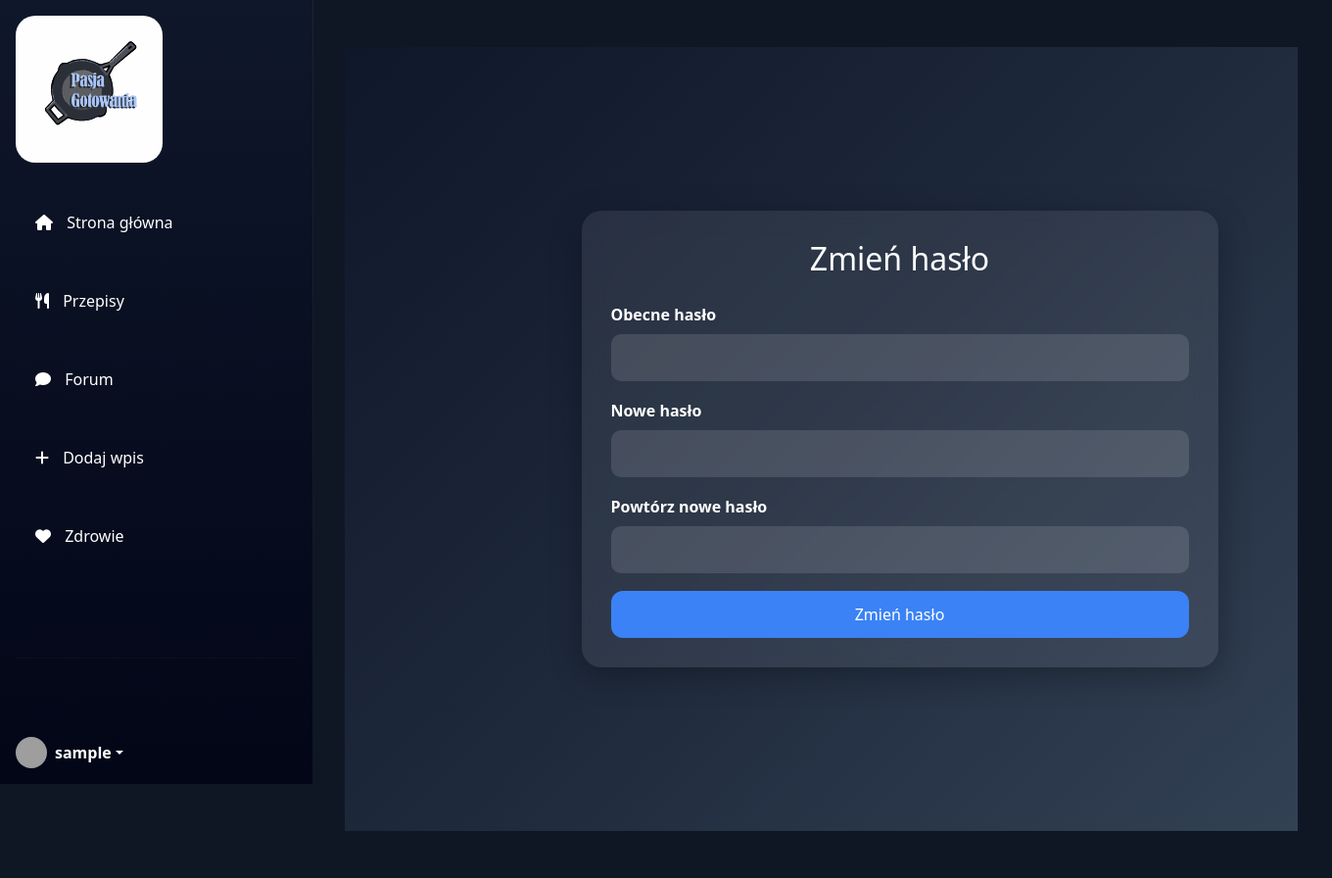
After one commit to kinczar/PasjaGotowania.pl, a Django app: page /profile/change-password/ in a window 1360 px wide. The commit adds this page. Shown: the whole page at 98% size. Run offline with Django 5.2, Linux system fonts and the light colour scheme; the visitor is signed in with stand-in values (Sample User, id 1); grey boxes are pictures that could not be loaded.

Commit message:
Improve user profile editing and password change

```diff
--- /dev/null
+++ b/webapp/accounts/templates/accounts/change_password.html
@@ -0,0 +1,97 @@
+{% extends 'main/layout/layout.html' %}
+
+{% block title %}Zmień hasło{% endblock %}
+
+{% block content %}
+<div class="edit-profile-wrapper">
+    <div class="edit-profile-card">
+        <h2>Zmień hasło</h2>
+
+        <form method="POST">
+            {% csrf_token %}
+
+            <div class="form-group">
+                <label for="{{ form.old_password.id_for_label }}">Obecne hasło</label>
+                {{ form.old_password }}
+            </div>
+
+            <div class="form-group">
+                <label for="{{ form.new_password1.id_for_label }}">Nowe hasło</label>
+                {{ form.new_password1 }}
+            </div>
+
+            <div class="form-group">
+                <label for="{{ form.new_password2.id_for_label }}">Powtórz nowe hasło</label>
+                {{ form.new_password2 }}
+            </div>
+
+            <button type="submit" class="save-btn">Zmień hasło</button>
+        </form>
+    </div>
+</div>
+
+<style>
+    .edit-profile-wrapper {
+        min-height: 100vh;
+        display: flex;
+        justify-content: center;
+        align-items: center;
+        padding: 40px 20px 40px 180px;
+        background: linear-gradient(135deg, #0f172a, #1e293b, #334155);
+    }
+
+    .edit-profile-card {
+        width: 100%;
+        max-width: 650px;
+        background: rgba(255, 255, 255, 0.08);
+        backdrop-filter: blur(12px);
+        -webkit-backdrop-filter: blur(12px);
+        border-radius: 20px;
+        padding: 30px;
+        color: white;
+        box-shadow: 0 8px 32px rgba(0, 0, 0, 0.3);
+    }
+
+    .edit-profile-card h2 {
+        text-align: center;
+        margin-bottom: 25px;
+    }
+
+    .form-group {
+        margin-bottom: 18px;
+    }
+
+    .form-group label {
+        display: block;
+        margin-bottom: 8px;
+        font-weight: bold;
+    }
+
+    .form-group input {
+        width: 100%;
+        padding: 12px;
+        border-radius: 10px;
+        border: none;
+        outline: none;
+        background: rgba(255, 255, 255, 0.12);
+        color: white;
+        box-sizing: border-box;
+    }
+
+    .save-btn {
+        width: 100%;
+        padding: 12px;
+        border: none;
+        border-radius: 12px;
+        background-color: #3b82f6;
+        color: white;
+        font-size: 16px;
+        cursor: pointer;
+        transition: 0.3s ease;
+    }
+
+    .save-btn:hover {
+        background-color: #2563eb;
+    }
+</style>
+{% endblock %}
--- a/webapp/accounts/urls.py
+++ b/webapp/accounts/urls.py
@@ -4,4 +4,5 @@ from . import views
 urlpatterns = [
     path('profile/', views.profile, name='profile'),
     path('profile/edit/', views.edit_profile, name='edit_profile'),
+path('profile/change-password/', views.change_password, name='change_password'),
 ]
--- a/webapp/accounts/views.py
+++ b/webapp/accounts/views.py
@@ -1,12 +1,20 @@
 from django.shortcuts import render, redirect
 from django.contrib.auth.decorators import login_required
+from django.contrib import messages
 from .forms import UserUpdateForm, ProfileUpdateForm
-
+from forum.models import Post
+from django.contrib.auth.forms import PasswordChangeForm
+from django.contrib.auth import update_session_auth_hash
 
 @login_required
 def profile(request):
-    return render(request, 'accounts/profile.html')
+    user_posts_count = Post.objects.filter(author=request.user).count()
 
+    context = {
+        'user_posts_count': user_posts_count,
+    }
+
+    return render(request, 'accounts/profile.html', context)
 
 @login_required
 def edit_profile(request):
@@ -21,6 +29,7 @@ def edit_profile(request):
         if user_form.is_valid() and profile_form.is_valid():
             user_form.save()
             profile_form.save()
+            messages.success(request, "Profil został zaktualizowany!")
             return redirect('profile')
     else:
         user_form = UserUpdateForm(instance=request.user)
@@ -30,3 +39,17 @@ def edit_profile(request):
         'user_form': user_form,
         'profile_form': profile_form
     })
+
+@login_required
+def change_password(request):
+    if request.method == 'POST':
+        form = PasswordChangeForm(request.user, request.POST)
+        if form.is_valid():
+            user = form.save()
+            update_session_auth_hash(request, user)
+            messages.success(request, "Hasło zostało zmienione!")
+            return redirect('profile')
+    else:
+        form = PasswordChangeForm(request.user)
+
+    return render(request, 'accounts/change_password.html', {'form': form})
--- a/webapp/main/templates/main/layout/layout.html
+++ b/webapp/main/templates/main/layout/layout.html
@@ -17,6 +17,26 @@
     <link rel="stylesheet" href="{% static 'forum/css/forum.css' %}">
     <link rel="stylesheet" href="{% static 'forum/css/post_style.css' %}">
     <link rel="stylesheet" href="{% static 'main/css/main.css' %}">
+
+<style>
+    .messages-container {
+        position: fixed;
+        top: 20px;
+        right: 20px;
+        z-index: 9999;
+    }
+
+    .message {
+        background: rgba(30, 41, 59, 0.95);
+        color: white;
+        padding: 14px 18px;
+        border-radius: 12px;
+        margin-bottom: 10px;
+        box-shadow: 0 8px 24px rgba(0, 0, 0, 0.25);
+        border-left: 4px solid #22c55e;
+    }
+</style>
+
 </head>
 <body>
 <div class="d-flex flex-nowrap">
@@ -24,6 +44,17 @@
   <main class="py-5" style="margin-left: 340px;">
         <div class="container-sm" style="min-width: 997px">
             <!-- Blok zawierający zawartość, definiowaną przez wyświetlany widok-->
+
+        {% if messages %}
+            <div class="messages-container">
+                {% for message in messages %}
+                    <div class="message {{ message.tags }}">
+                        {{ message }}
+                    </div>
+                {% endfor %}
+            </div>
+        {% endif %}
+
             {% block content %}
             {% endblock%}
         </div>
--- a/webapp/main/templates/main/layout/sidebar.html
+++ b/webapp/main/templates/main/layout/sidebar.html
@@ -50,7 +50,7 @@
       </a>
 
       <ul class="dropdown-menu dropdown-menu-dark text-small shadow">
-        <li><a class="dropdown-item" href="#">Settings</a></li>
+        <li><a class="dropdown-item" href="{% url 'profile' %}">My profile</a></li>
         <li><a class="dropdown-item" href="{% url 'edit_profile' %}">Edit profile</a></li>
         <li><hr class="dropdown-divider"></li>
         <li>
```
Also changed, not shown: webapp/accounts/templates/accounts/edit_profile.html (+26 -0 lines), webapp/accounts/templates/accounts/profile.html (+22 -0 lines).
